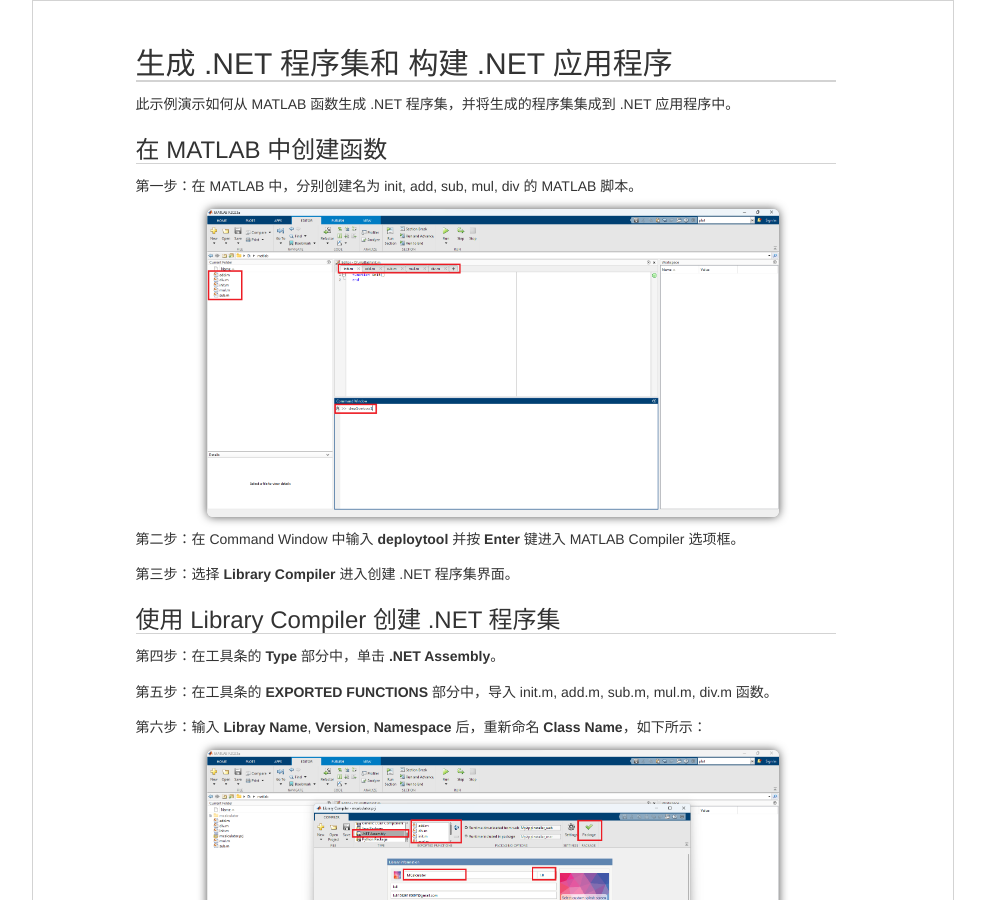
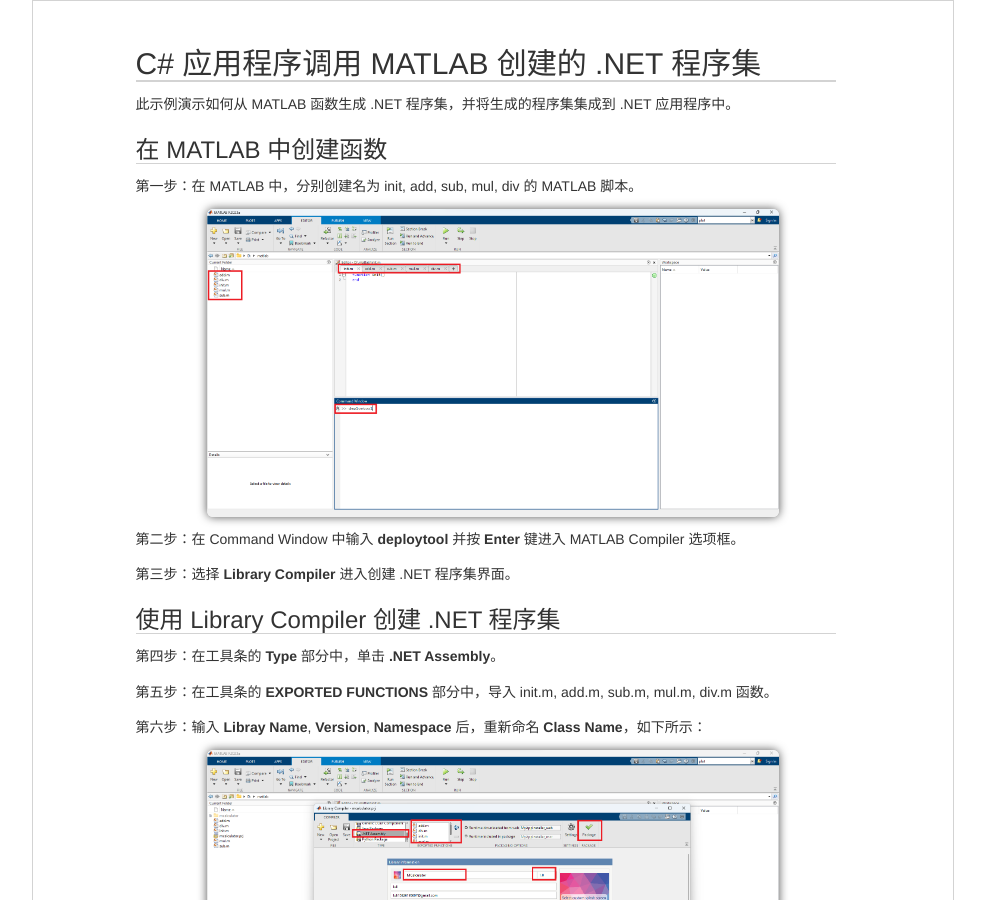
Before and after one commit to luli100/luli100.github.io, a Jekyll site: the page built from _posts/2023-09-20-csharp-call-matlab-dll.md, in a window 1280 px wide and 900 px high. Shown: the whole window, without its empty margins (147-1132 px from the left). Built offline with Jekyll 4.4.1, drawn with Linux system fonts in a browser that asks for light colours.

Commit message:
modify title

```diff
--- a/_posts/2023-09-20-csharp-call-matlab-dll.md
+++ b/_posts/2023-09-20-csharp-call-matlab-dll.md
@@ -1,6 +1,6 @@
 ---
 layout: post
-title: 生成 .NET 程序集和 构建 .NET 应用程序
+title: C# 应用程序调用 MATLAB 创建的 .NET 程序集
 enable: true
 ---
 
```
